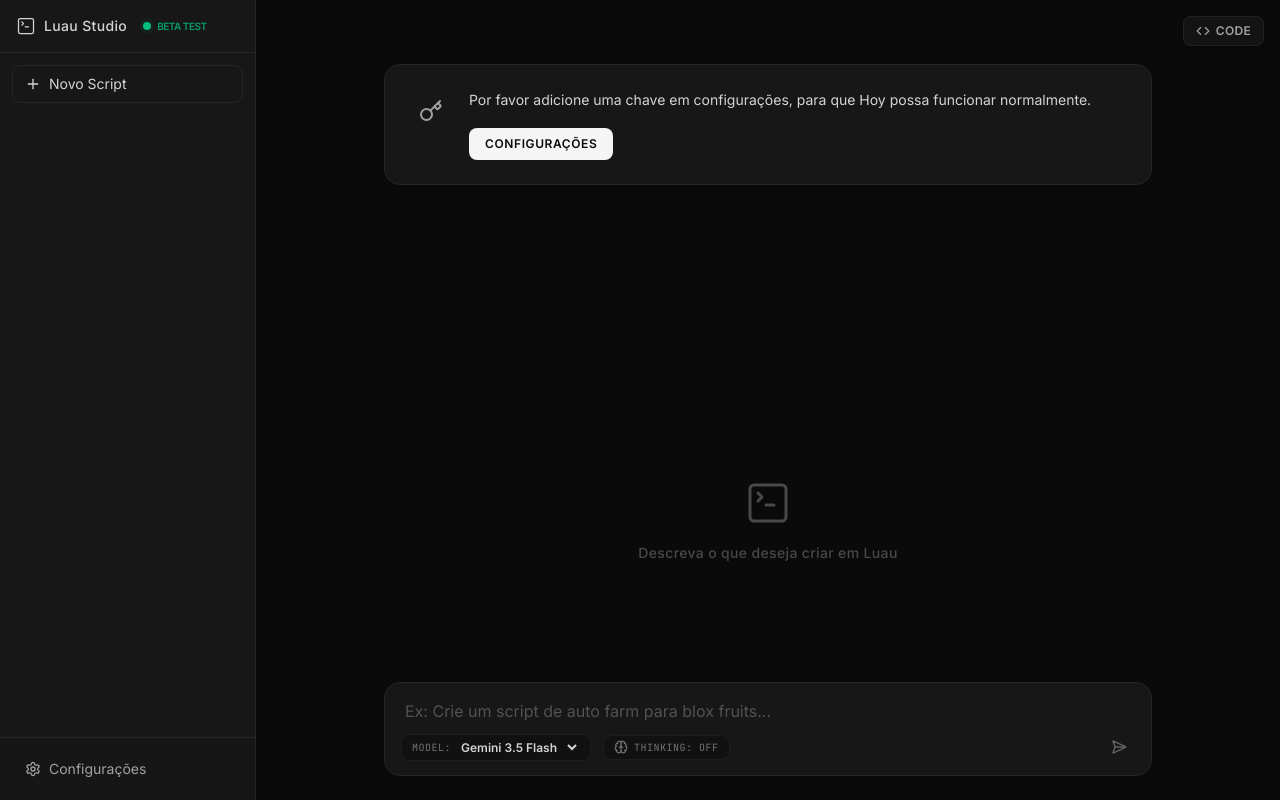
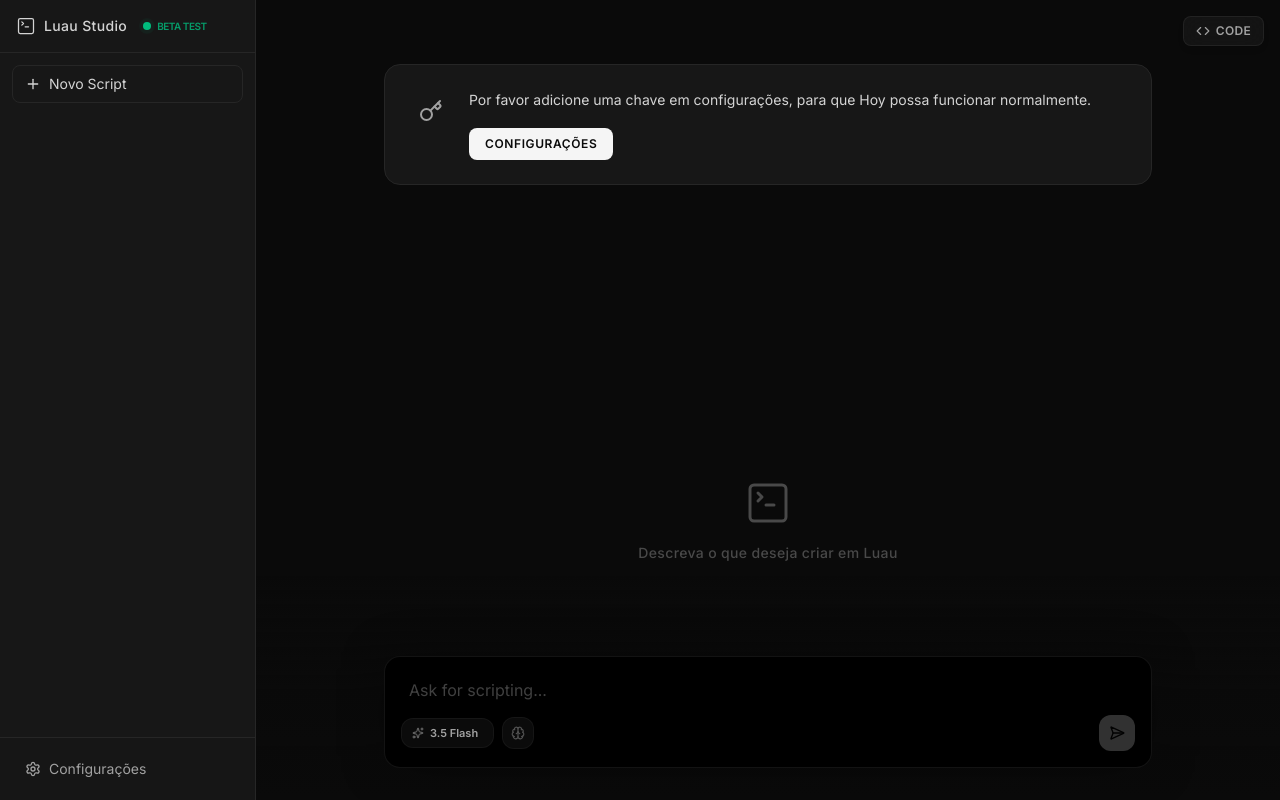
Before and after one commit to wesley04012011w-cloud/Hoy-0.1, a React (Vite) app: page / in a window 1280 px wide. Built offline with nearby package versions, Linux system fonts and the light colour scheme.

Commit message:
feat: refine input UI aesthetics
Update input field styling with enhanced borders, shadows, and spacing for a more modern, minimalist look.

```diff
--- a/src/App.tsx
+++ b/src/App.tsx
@@ -18,7 +18,8 @@
   Brain,
   Settings,
   Key,
-  ShieldCheck
+  ShieldCheck,
+  Sparkles
 } from 'lucide-react';
 import Markdown from 'react-markdown';
 import { Prism as SyntaxHighlighter } from 'react-syntax-highlighter';
@@ -459,36 +460,36 @@
             )}
 
             {/* Input Area */}
-            <div className="absolute bottom-0 left-0 right-0 bg-gradient-to-t from-neutral-950 via-neutral-950 to-transparent pt-10 pb-6 px-4">
-              <div className="max-w-3xl mx-auto">
+            <div className="absolute bottom-0 left-0 right-0 bg-gradient-to-t from-neutral-950 via-neutral-950/80 to-transparent pt-20 pb-8 px-4 pointer-events-none">
+              <div className="max-w-3xl mx-auto pointer-events-auto">
                 <form
                   onSubmit={handleSubmit}
-                  className="relative flex flex-col bg-neutral-900 border border-neutral-800 rounded-2xl overflow-hidden focus-within:border-neutral-700 transition-colors"
+                  className="relative flex flex-col bg-black border border-neutral-800/50 rounded-2xl overflow-hidden focus-within:border-neutral-600 transition-all shadow-[0_0_50px_-12px_rgba(0,0,0,0.5)]"
                 >
                   <textarea
                     ref={textareaRef}
                     value={input}
                     onChange={(e) => setInput(e.target.value)}
                     onKeyDown={handleKeyDown}
-                    placeholder="Ex: Crie um script de auto farm para blox fruits..."
-                    className="w-full max-h-[200px] bg-transparent text-neutral-200 placeholder:text-neutral-600 px-5 pt-4 pb-2 resize-none focus:outline-none text-sm md:text-base"
+                    placeholder="Ask for scripting..."
+                    className="w-full max-h-[200px] bg-transparent text-neutral-200 placeholder:text-neutral-700 px-6 pt-5 pb-3 resize-none focus:outline-none text-sm md:text-base leading-relaxed"
                     rows={1}
                   />
-                  <div className="flex items-center justify-between px-4 pb-3">
-                    <div className="flex items-center gap-3">
+                  <div className="flex items-center justify-between px-4 pb-4">
+                    <div className="flex items-center gap-2">
                       {/* Model Selector Dropdown */}
-                      <div className="flex items-center gap-1.5 bg-neutral-950/40 px-2.5 py-1 rounded-lg border border-neutral-800/60">
-                        <span className="text-[10px] text-neutral-500 font-mono uppercase tracking-wider">Model:</span>
+                      <div className="flex items-center gap-1.5 bg-neutral-900/50 px-2.5 py-1.5 rounded-xl border border-neutral-800/40 hover:border-neutral-700/60 transition-colors">
+                        <Sparkles className="w-3 h-3 text-neutral-500" />
                         <select
                           value={selectedModel}
                           onChange={(e) => setSelectedModel(e.target.value)}
-                          className="bg-transparent text-neutral-300 text-xs font-semibold focus:outline-none cursor-pointer pr-1"
+                          className="bg-transparent text-neutral-400 text-[11px] font-bold focus:outline-none cursor-pointer pr-1 appearance-none"
                         >
-                          <option value="gemini-3.5-flash" className="bg-neutral-900">Gemini 3.5 Flash</option>
-                          <option value="gemini-3.1-pro-preview" className="bg-neutral-900">Gemini 3.1 Pro</option>
-                          <option value="gemini-3-flash-preview" className="bg-neutral-900">Gemini 3 Flash</option>
-                          <option value="gemini-flash-latest" className="bg-neutral-900">Gemini Latest</option>
-                          <option value="gemini-3.1-flash-lite" className="bg-neutral-900">Gemini Flash Lite</option>
+                          <option value="gemini-3.5-flash" className="bg-black">3.5 Flash</option>
+                          <option value="gemini-3.1-pro-preview" className="bg-black">3.1 Pro</option>
+                          <option value="gemini-3-flash-preview" className="bg-black">3 Flash</option>
+                          <option value="gemini-flash-latest" className="bg-black">Latest</option>
+                          <option value="gemini-3.1-flash-lite" className="bg-black">Lite</option>
                         </select>
                       </div>
 
@@ -496,22 +497,21 @@
                       <button
                         type="button"
                         onClick={() => setThinkingEnabled(!thinkingEnabled)}
-                        className={`flex items-center gap-1.5 px-2.5 py-1 rounded-lg text-[10px] font-mono uppercase tracking-wider border transition-all cursor-pointer ${
+                        className={`p-2 rounded-xl border transition-all cursor-pointer ${
                           thinkingEnabled
-                            ? 'bg-emerald-500/10 border-emerald-500/40 text-emerald-400 hover:bg-emerald-500/20'
-                            : 'bg-neutral-950/40 border-neutral-800/60 text-neutral-500 hover:text-neutral-300 hover:border-neutral-700'
+                            ? 'bg-emerald-500/10 border-emerald-500/30 text-emerald-400'
+                            : 'bg-neutral-900/50 border-neutral-800/40 text-neutral-600 hover:text-neutral-400'
                         }`}
-                        title={thinkingEnabled ? 'Desativar modo de raciocínio (Thinking)' : 'Ativar modo de raciocínio (Thinking)'}
+                        title={thinkingEnabled ? 'Desativar modo de raciocínio' : 'Ativar modo de raciocínio'}
                       >
-                        <Brain className={`w-3.5 h-3.5 ${thinkingEnabled ? 'animate-pulse text-emerald-400' : ''}`} />
-                        Thinking: {thinkingEnabled ? 'ON' : 'OFF'}
+                        <Brain className={`w-3.5 h-3.5 ${thinkingEnabled ? 'animate-pulse' : ''}`} />
                       </button>
                     </div>
 
                     <button
                       type="submit"
                       disabled={!input.trim() || isGenerating}
-                      className="p-2 bg-neutral-850 hover:bg-neutral-800 text-neutral-300 disabled:opacity-40 rounded-xl transition-all flex items-center justify-center cursor-pointer"
+                      className="p-2.5 bg-neutral-100 hover:bg-white text-neutral-950 disabled:opacity-20 rounded-xl transition-all flex items-center justify-center cursor-pointer shadow-sm active:scale-95"
                     >
                       <SendHorizontal className="w-4 h-4" />
                     </button>
```
